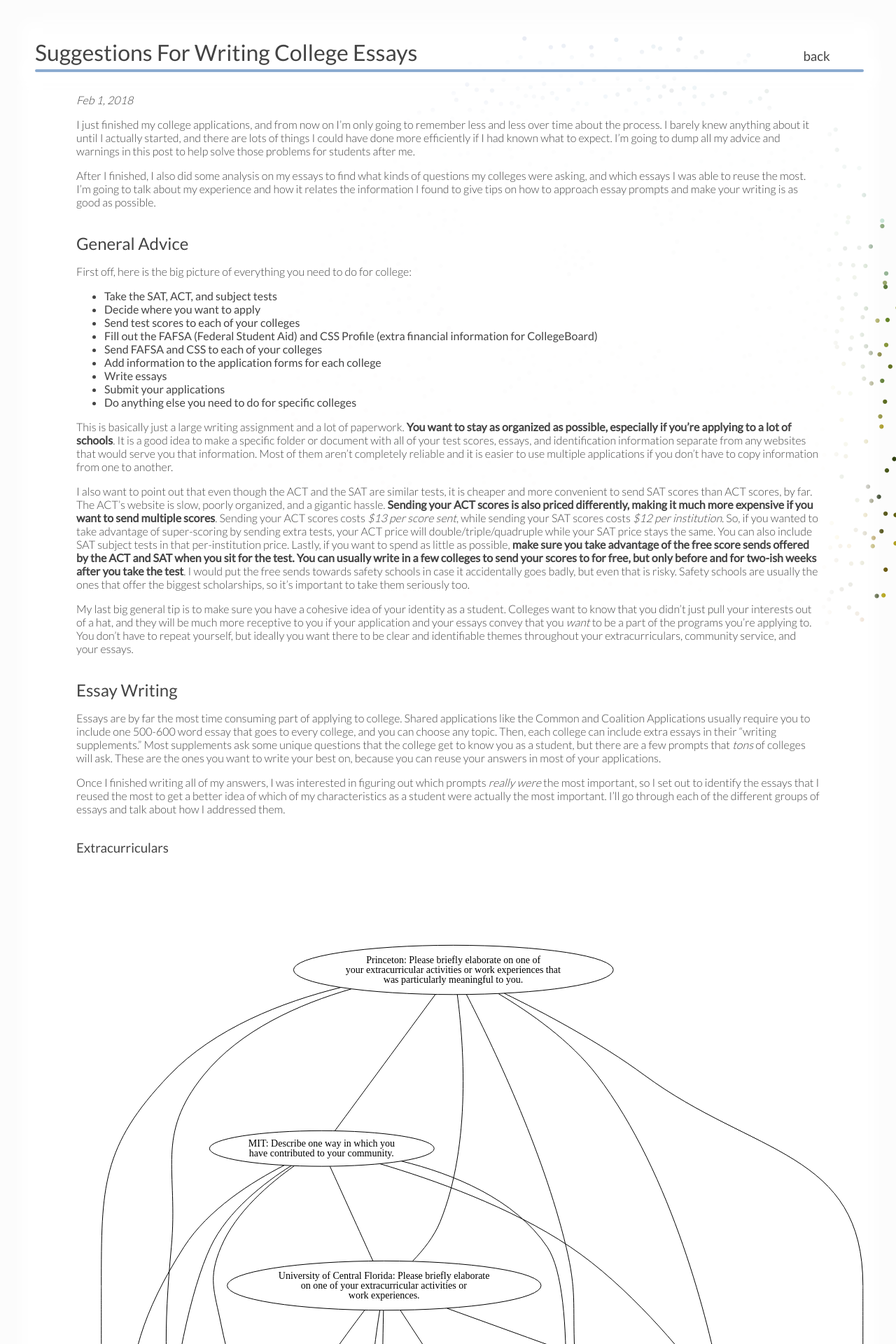
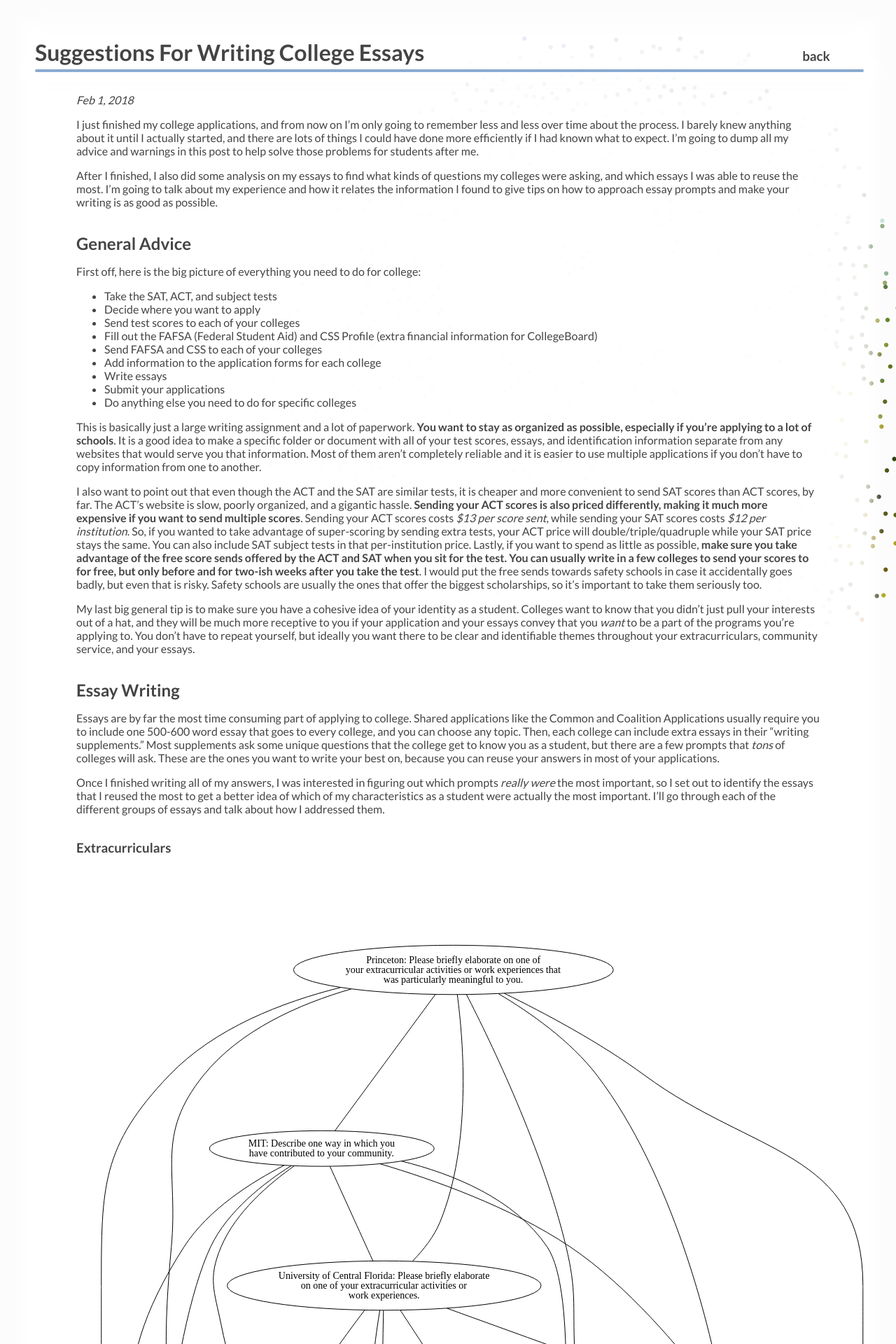
Before and after one commit to qnkxsovc/qnkxsovc.github.io, a Jekyll site: the page built from _posts/2018-02-01-Suggestions-For-Writing-College-Essays.md, in a window 1280 px wide. Shown: the top 1920 px of the page at 70% size. Built offline with Jekyll 4.4.1, drawn with Linux system fonts in a browser that asks for light colours; nearby versions of some CDN libraries.

Commit message:
font fix

```diff
--- a/assets/css/styles.scss
+++ b/assets/css/styles.scss
@@ -6,7 +6,7 @@
 $text: #444444;
 $mobile-min-width: 768px;
 
-@import url('https://fonts.googleapis.com/css?family=Lato:300,400');
+@import url('https://fonts.googleapis.com/css?family=Lato:400,700');
 
 @font-face {
     font-family: Euclid;
@@ -65,7 +65,7 @@
 }
 
 h1, h2, h3, h4 {
-    font-weight: 400;
+    font-weight: 700;
     margin-top: 35px;
     margin-bottom: 10px;
 }
@@ -77,7 +77,7 @@
 }
 
 p {
-    font-weight: 300;
+    font-weight: 400;
 }
 
 a {
```
